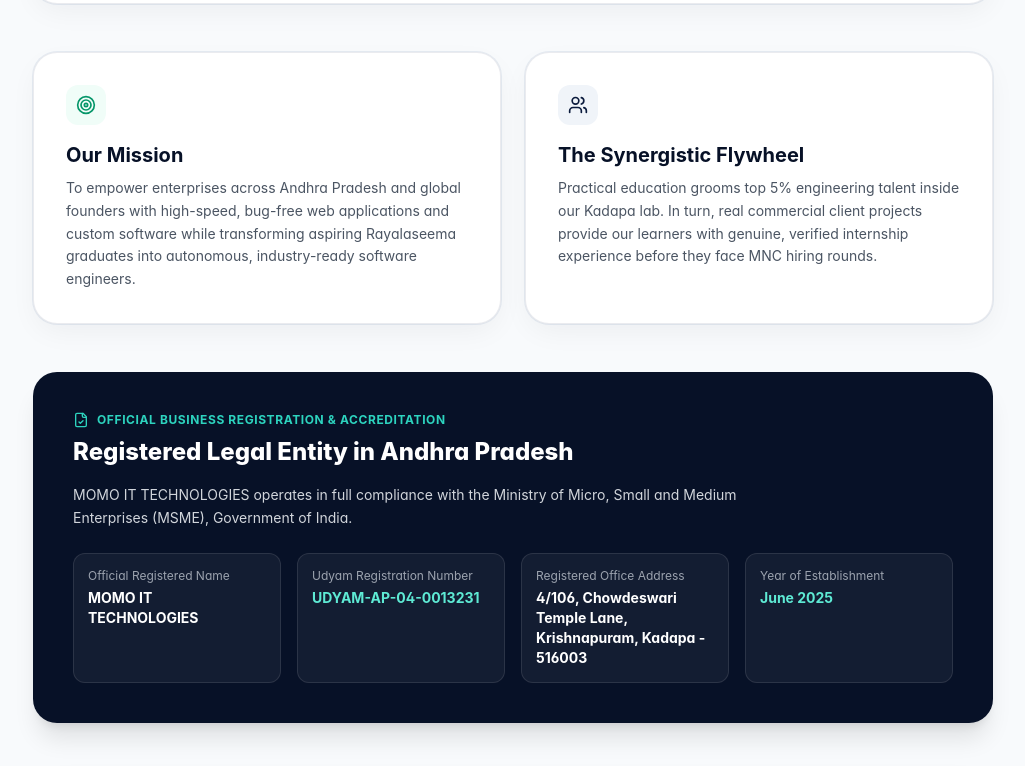
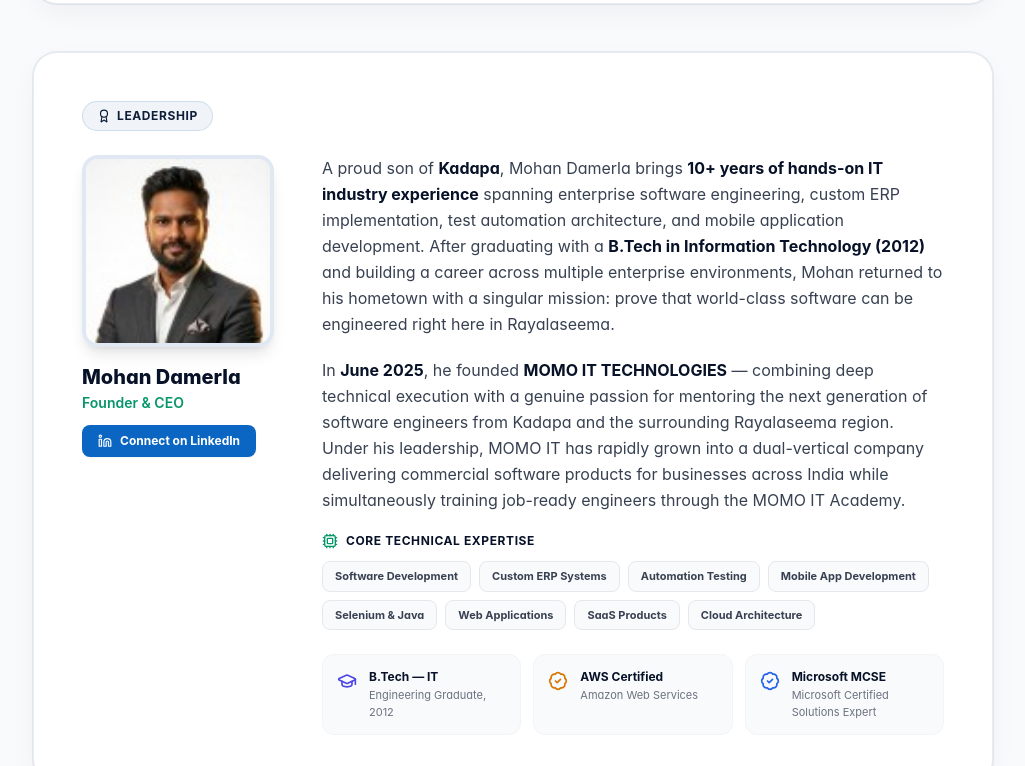
Before and after one commit to momoittechnologies-spec/momo-it-technologies, a Next.js app: page /about in a window 1280 px wide. Shown: the part 1354-2120 px from the top of the page, without its empty margins (127-1152 px from the left). Built offline with nearby package versions, Linux system fonts and the light colour scheme.

Commit message:
feat(about): add Mohan Damerla founder profile section with photo, bio, credentials & Person schema

```diff
--- a/src/app/about/page.tsx
+++ b/src/app/about/page.tsx
@@ -1,6 +1,7 @@
 import React from "react";
 import Link from "next/link";
 import { Metadata } from "next";
+import Image from "next/image";
 import {
   MapPin,
   Star,
@@ -16,6 +17,10 @@
   FileCheck,
   Briefcase,
   ExternalLink,
+  Linkedin,
+  GraduationCap,
+  BadgeCheck,
+  Cpu,
 } from "lucide-react";
 
 export const metadata: Metadata = {
@@ -75,6 +80,11 @@
             "addressCountry": "IN"
           },
           "foundingDate": "2025-06-01",
+          "founder": {
+            "@type": "Person",
+            "@id": "https://www.momoittechnologies.com/about#founder",
+            "name": "Mohan Damerla"
+          },
           "geo": {
             "@type": "GeoCoordinates",
             "latitude": 14.4713,
@@ -108,6 +118,37 @@
         },
         "directApply": true,
         "url": "https://www.linkedin.com/jobs/view/4470198185/"
+      },
+      {
+        "@type": "Person",
+        "@id": "https://www.momoittechnologies.com/about#founder",
+        "name": "Mohan Damerla",
+        "jobTitle": "Founder & CEO",
+        "image": "https://www.momoittechnologies.com/mohan-damerla.png",
+        "url": "https://www.linkedin.com/in/mohan-damerla/",
+        "sameAs": [
+          "https://www.linkedin.com/in/mohan-damerla/"
+        ],
+        "worksFor": {
+          "@type": "Organization",
+          "name": "MOMO IT TECHNOLOGIES",
+          "url": "https://www.momoittechnologies.com"
+        },
+        "alumniOf": {
+          "@type": "CollegeOrUniversity",
+          "name": "B.Tech in Information Technology (2012)"
+        },
+        "knowsAbout": [
+          "Software Development",
+          "Custom ERP Development",
+          "Automation Testing",
+          "Mobile Application Development",
+          "Selenium WebDriver",
+          "Java",
+          "AWS",
+          "Microsoft MCSE"
+        ],
+        "description": "Founder & CEO of MOMO IT Technologies with 10+ years of IT industry experience spanning software development, custom ERP systems, automation testing, and mobile application engineering."
       }
     ]
   };
@@ -210,6 +251,105 @@
             <p>
               Operating from our dedicated facility at <strong>4/106, Chowdeswari Temple Lane, Krishnapuram, Kadapa</strong> gives our clients a unique competitive advantage: near-zero metro overhead, founder-led engineering transparency, and fierce, distraction-free technical execution.
             </p>
+          </div>
+
+          {/* Meet the Founder */}
+          <div id="founder" className="bg-white rounded-3xl border border-gray-200/80 shadow-card mb-12 overflow-hidden scroll-mt-36">
+            <div className="p-8 sm:p-10 md:p-12">
+              <div className="inline-flex items-center gap-1.5 px-3.5 py-1.5 rounded-full bg-navy-50 text-navy-800 text-xs font-bold uppercase tracking-wider mb-6 border border-navy-200/80">
+                <Award className="w-3.5 h-3.5" />
+                Leadership
+              </div>
+
+              <div className="flex flex-col md:flex-row gap-8 md:gap-12 items-start">
+                {/* Photo & Quick Identity */}
+                <div className="shrink-0 flex flex-col items-center text-center md:items-start md:text-left">
+                  <div className="w-40 h-40 sm:w-48 sm:h-48 rounded-2xl overflow-hidden border-4 border-navy-100 shadow-lg mb-4">
+                    <Image
+                      src="/mohan-damerla.png"
+                      alt="Mohan Damerla — Founder & CEO, MOMO IT Technologies, Kadapa"
+                      width={192}
+                      height={192}
+                      className="w-full h-full object-cover object-top"
+                      priority
+                    />
+                  </div>
+                  <h3 className="text-xl font-extrabold text-navy-950">Mohan Damerla</h3>
+                  <p className="text-sm font-semibold text-brand-600 mt-0.5">Founder &amp; CEO</p>
+                  <a
+                    href="https://www.linkedin.com/in/mohan-damerla/"
+                    target="_blank"
+                    rel="noopener noreferrer"
+                    className="inline-flex items-center gap-2 mt-3 px-4 py-2 rounded-lg bg-[#0A66C2] hover:bg-[#004182] text-white text-xs font-bold transition-colors shadow-sm"
+                  >
+                    <Linkedin className="w-3.5 h-3.5" />
+                    Connect on LinkedIn
+                  </a>
+                </div>
+
+                {/* Bio & Credentials */}
+                <div className="flex-1 space-y-5">
+                  <p className="text-gray-700 leading-relaxed">
+                    A proud son of <strong className="text-navy-950">Kadapa</strong>, Mohan Damerla brings <strong className="text-navy-950">10+ years of hands-on IT industry experience</strong> spanning enterprise software engineering, custom ERP implementation, test automation architecture, and mobile application development. After graduating with a <strong className="text-navy-950">B.Tech in Information Technology (2012)</strong> and building a career across multiple enterprise environments, Mohan returned to his hometown with a singular mission: prove that world-class software can be engineered right here in Rayalaseema.
+                  </p>
+                  <p className="text-gray-700 leading-relaxed">
+                    In <strong className="text-navy-950">June 2025</strong>, he founded <strong className="text-navy-950">MOMO IT TECHNOLOGIES</strong> — combining deep technical execution with a genuine passion for mentoring the next generation of software engineers from Kadapa and the surrounding Rayalaseema region. Under his leadership, MOMO IT has rapidly grown into a dual-vertical company delivering commercial software products for businesses across India while simultaneously training job-ready engineers through the MOMO IT Academy.
+                  </p>
+
+                  {/* Core Expertise */}
+                  <div>
+                    <div className="flex items-center gap-2 mb-3">
+                      <Cpu className="w-4 h-4 text-brand-600" />
+                      <span className="text-xs font-bold text-navy-950 uppercase tracking-wider">Core Technical Expertise</span>
+                    </div>
+                    <div className="flex flex-wrap gap-2">
+                      {[
+                        "Software Development",
+                        "Custom ERP Systems",
+                        "Automation Testing",
+                        "Mobile App Development",
+                        "Selenium & Java",
+                        "Web Applications",
+                        "SaaS Products",
+                        "Cloud Architecture",
+                      ].map((skill) => (
+                        <span
+                          key={skill}
+                          className="text-[11px] font-bold px-3 py-1.5 rounded-lg bg-surface-light border border-gray-200 text-gray-700"
+                        >
+                          {skill}
+                        </span>
+                      ))}
+                    </div>
+                  </div>
+
+                  {/* Credentials Grid */}
+                  <div className="grid grid-cols-1 sm:grid-cols-3 gap-3 pt-1">
+                    <div className="flex items-start gap-3 p-3.5 rounded-xl bg-surface-light border border-gray-100">
+                      <GraduationCap className="w-5 h-5 text-indigo-600 shrink-0 mt-0.5" />
+                      <div>
+                        <div className="text-xs font-bold text-navy-950">B.Tech — IT</div>
+                        <div className="text-[11px] text-gray-500 mt-0.5">Engineering Graduate, 2012</div>
+                      </div>
+                    </div>
+                    <div className="flex items-start gap-3 p-3.5 rounded-xl bg-surface-light border border-gray-100">
+                      <BadgeCheck className="w-5 h-5 text-amber-600 shrink-0 mt-0.5" />
+                      <div>
+                        <div className="text-xs font-bold text-navy-950">AWS Certified</div>
+                        <div className="text-[11px] text-gray-500 mt-0.5">Amazon Web Services</div>
+                      </div>
+                    </div>
+                    <div className="flex items-start gap-3 p-3.5 rounded-xl bg-surface-light border border-gray-100">
+                      <BadgeCheck className="w-5 h-5 text-blue-600 shrink-0 mt-0.5" />
+                      <div>
+                        <div className="text-xs font-bold text-navy-950">Microsoft MCSE</div>
+                        <div className="text-[11px] text-gray-500 mt-0.5">Microsoft Certified Solutions Expert</div>
+                      </div>
+                    </div>
+                  </div>
+                </div>
+              </div>
+            </div>
           </div>
 
           {/* Mission & Vision */}
```
Also changed, not shown: public/mohan-damerla.png (added).
